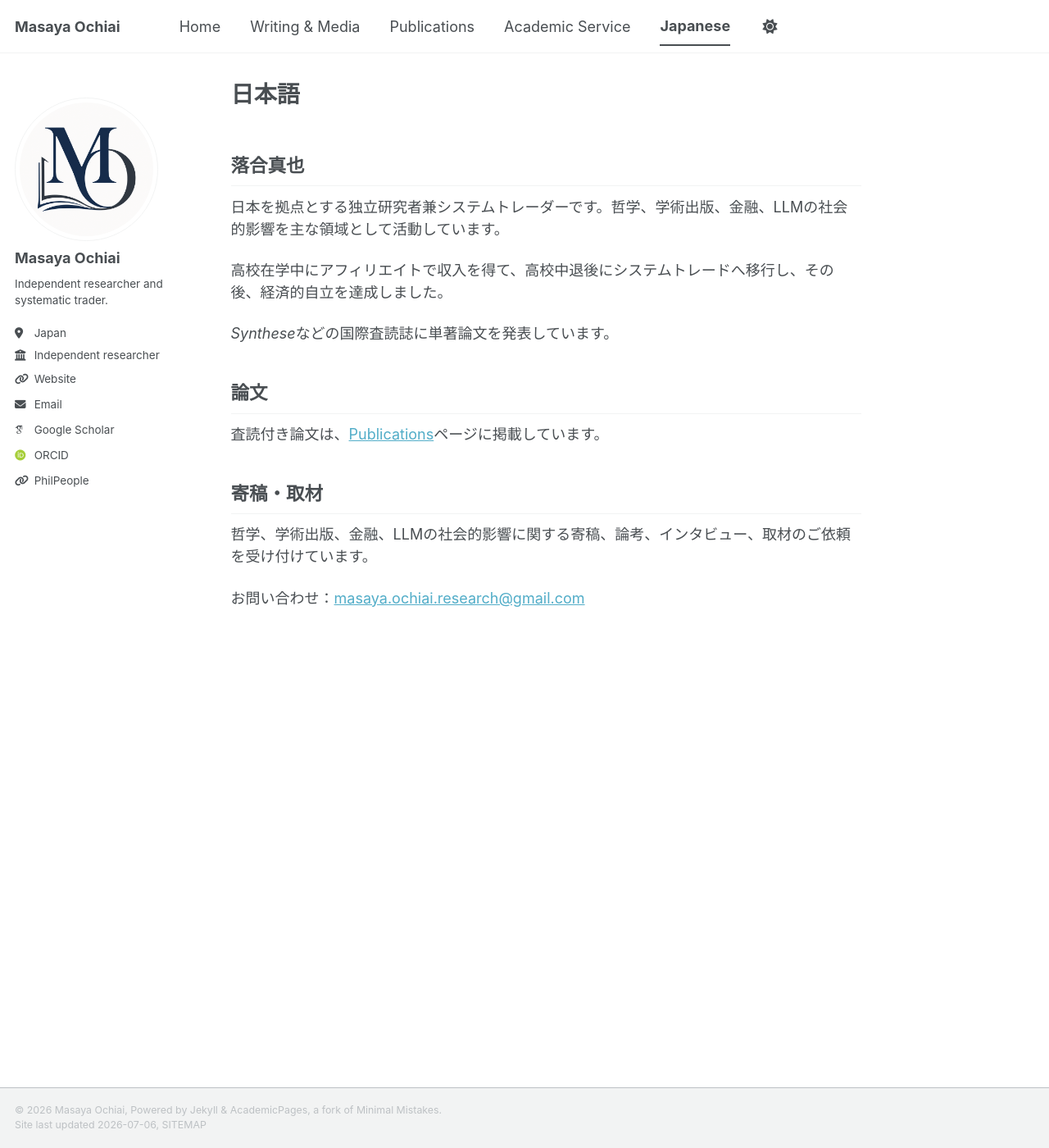
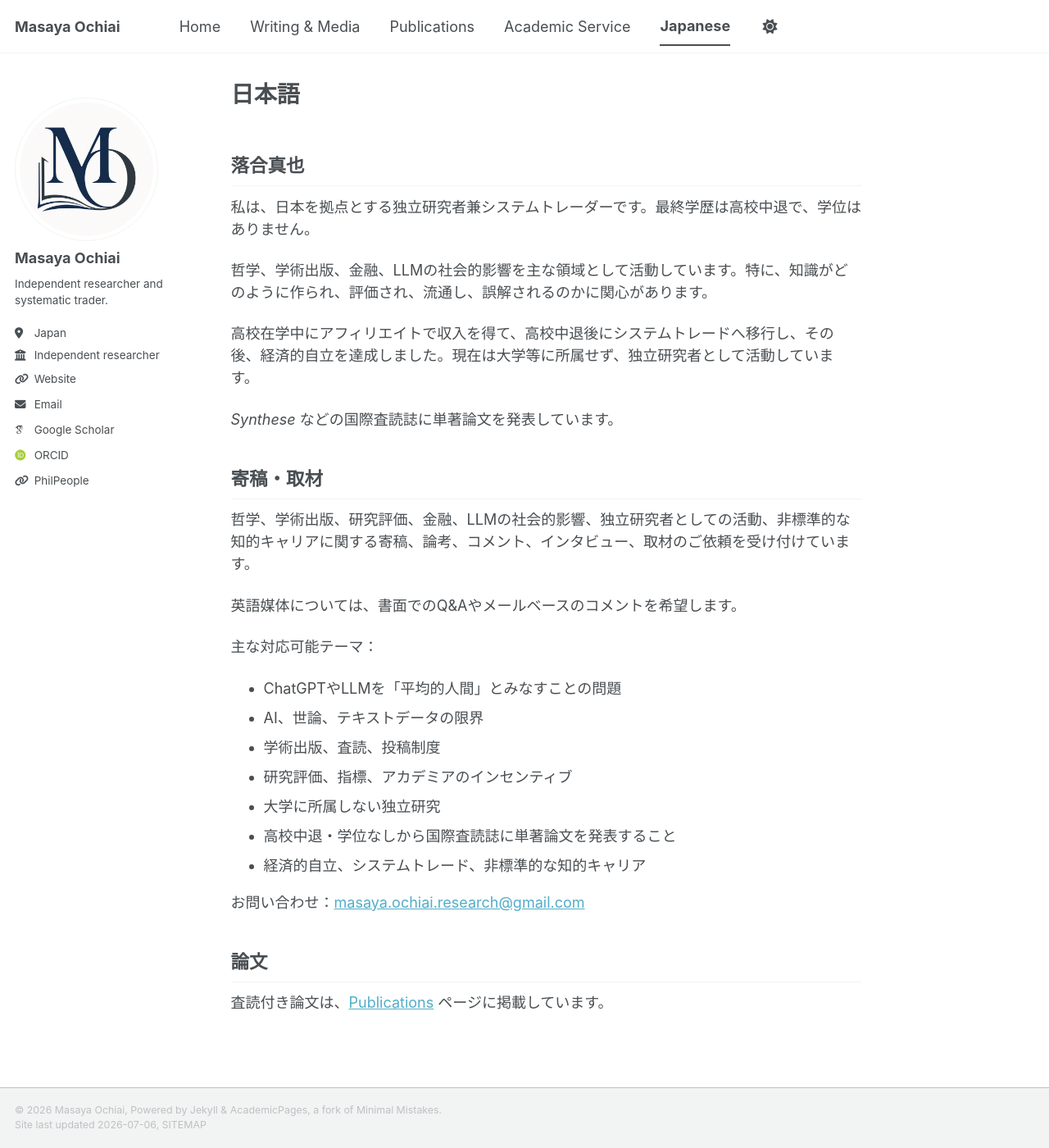
Before and after one commit to masaya-ochiai/masaya-ochiai.github.io, a Jekyll site: the page built from _pages/ja.md, in a window 1280 px wide and 1400 px high. Shown: the whole window at 82% size. Built offline with Jekyll 4.4.1, drawn with Linux system fonts in a browser that asks for light colours; some web fonts are replaced; a script bundle is joined from its source files by our own code; library files that are not in the unit come from our copies.

Commit message:
Add files via upload

```diff
--- a/_pages/ja.md
+++ b/_pages/ja.md
@@ -6,18 +6,32 @@ author_profile: true
 
 ## 落合真也
 
-日本を拠点とする独立研究者兼システムトレーダーです。哲学、学術出版、金融、LLMの社会的影響を主な領域として活動しています。
+私は、日本を拠点とする独立研究者兼システムトレーダーです。最終学歴は高校中退で、学位はありません。
 
-高校在学中にアフィリエイトで収入を得て、高校中退後にシステムトレードへ移行し、その後、経済的自立を達成しました。
+哲学、学術出版、金融、LLMの社会的影響を主な領域として活動しています。特に、知識がどのように作られ、評価され、流通し、誤解されるのかに関心があります。
 
-*Synthese*などの国際査読誌に単著論文を発表しています。
+高校在学中にアフィリエイトで収入を得て、高校中退後にシステムトレードへ移行し、その後、経済的自立を達成しました。現在は大学等に所属せず、独立研究者として活動しています。
+
+*Synthese* などの国際査読誌に単著論文を発表しています。
+
+## 寄稿・取材
+
+哲学、学術出版、研究評価、金融、LLMの社会的影響、独立研究者としての活動、非標準的な知的キャリアに関する寄稿、論考、コメント、インタビュー、取材のご依頼を受け付けています。
+
+英語媒体については、書面でのQ&Aやメールベースのコメントを希望します。
+
+主な対応可能テーマ：
+
+- ChatGPTやLLMを「平均的人間」とみなすことの問題
+- AI、世論、テキストデータの限界
+- 学術出版、査読、投稿制度
+- 研究評価、指標、アカデミアのインセンティブ
+- 大学に所属しない独立研究
+- 高校中退・学位なしから国際査読誌に単著論文を発表すること
+- 経済的自立、システムトレード、非標準的な知的キャリア
+
+お問い合わせ：[masaya.ochiai.research@gmail.com](mailto:masaya.ochiai.research@gmail.com)
 
 ## 論文
 
-査読付き論文は、[Publications](/publications/)ページに掲載しています。
-
-## 寄稿・取材
-
-哲学、学術出版、金融、LLMの社会的影響に関する寄稿、論考、インタビュー、取材のご依頼を受け付けています。
-
-お問い合わせ：[masaya.ochiai.research@gmail.com](mailto:masaya.ochiai.research@gmail.com)
+査読付き論文は、[Publications](/publications/) ページに掲載しています。
```
Also changed, not shown: _pages/about.md (+15 -9 lines), _pages/media.md (added, +56 -0 lines), _pages/publications.html (+7 -0 lines).
